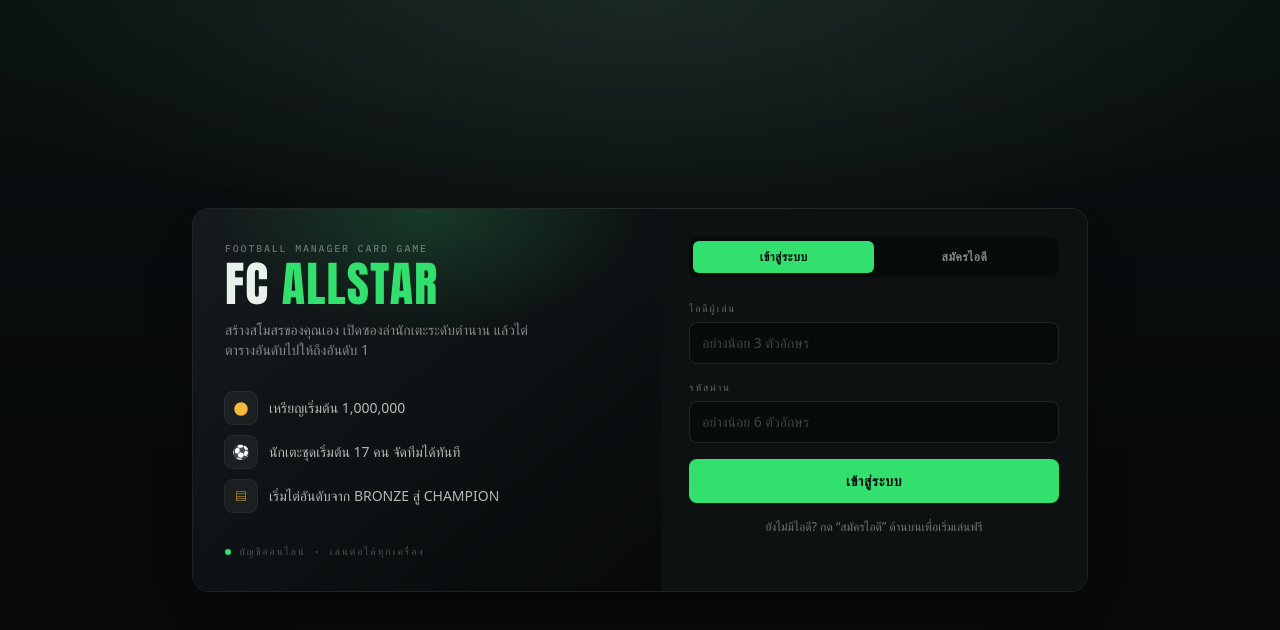
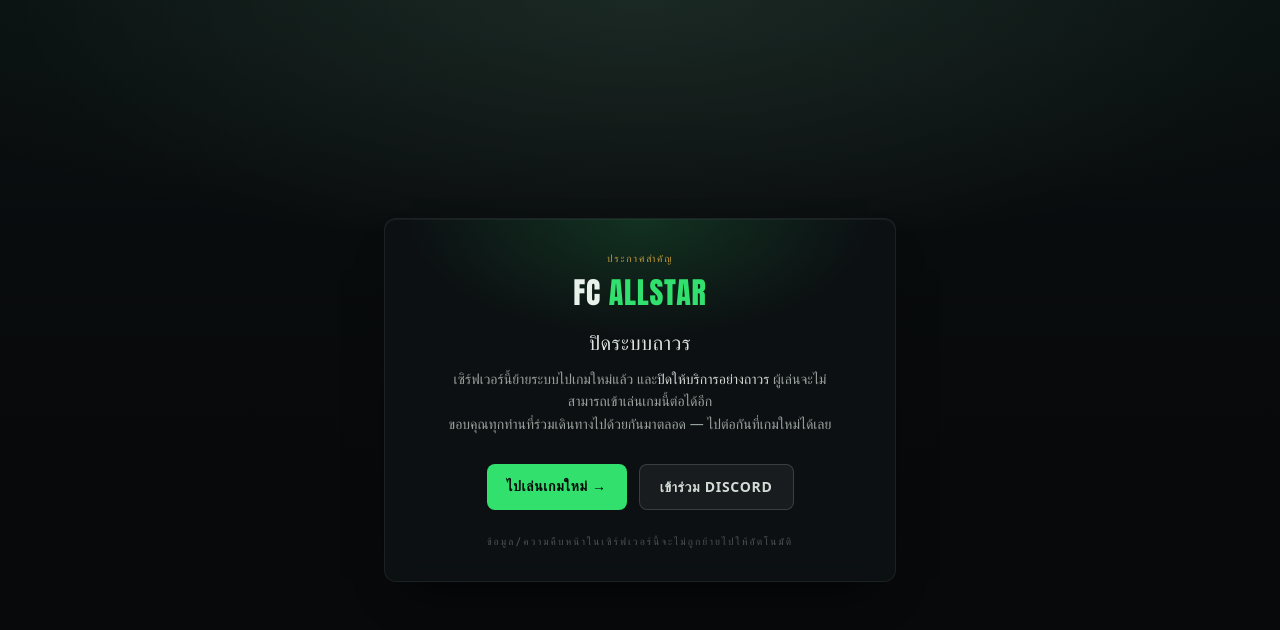
Before and after one commit to JamesChesterz/APEX-ELEVEN, a React (Vite) app: page / in a window 1280 px wide. Shown: the top 630 px of the page. Built offline with nearby package versions, Linux system fonts and the light colour scheme; no server answers; a web font is replaced by a local one.

Commit message:
Add files via upload

```diff
--- a/src/App.tsx
+++ b/src/App.tsx
@@ -12,6 +12,7 @@
  */
 import { BrowserRouter, Navigate, Route, Routes } from 'react-router-dom';
 import { MainLayout } from '@/components/layout/MainLayout';
+import { ShutdownNoticePage } from '@/pages/Shutdown/ShutdownNoticePage';
 import { AuthProvider, useAuth } from '@/hooks/useAuth';
 import { GameConfigProvider } from '@/hooks/useGameConfig';
 import { GiftsProvider } from '@/hooks/useGifts';
@@ -109,10 +110,26 @@
   );
 };
 
-const App = () => (
-  <AuthProvider>
-    <GameRoutes />
-  </AuthProvider>
-);
+/**
+ * ปิดระบบถาวร — ย้ายไปเซิร์ฟเวอร์ใหม่แล้ว
+ *
+ * ทุกเส้นทางเห็นแค่หน้าประกาศ ยกเว้น /admin ที่ยังเข้าสู่ระบบปกติได้
+ * (AdminPage เองก็ปฏิเสธคนที่ไม่ใช่เจ้าของอยู่แล้ว ดู OWNER_USERNAMES)
+ *
+ * เช็คจาก window.location ตรง ๆ ก่อน mount Router/Auth ใด ๆ เพื่อไม่ให้ผู้เล่นทั่วไป
+ * ต้องรอ Firebase ตอบหรือเห็นหน้าล็อกอินเดิมอีกเลย
+ */
+const isAdminRoute = () =>
+  typeof window !== 'undefined' && window.location.pathname.startsWith('/admin');
+
+const App = () => {
+  if (!isAdminRoute()) return <ShutdownNoticePage />;
+
+  return (
+    <AuthProvider>
+      <GameRoutes />
+    </AuthProvider>
+  );
+};
 
 export default App;
--- /dev/null
+++ b/src/pages/Shutdown/ShutdownNoticePage.tsx
@@ -0,0 +1,69 @@
+/**
+ * หน้าประกาศปิดระบบถาวร — ย้ายไปเซิร์ฟเวอร์ใหม่
+ *
+ * แสดงแทนทุกหน้าของเกม (ยกเว้น /admin) ตั้งแต่ระดับ App.tsx เลย
+ * เพื่อไม่ให้ผู้เล่นเข้าเกมเก่าได้อีก โดยไม่ต้องรอเช็ก Firebase/บัญชีก่อน
+ *
+ * แก้ลิงก์เกมใหม่ / Discord ได้ที่ NEW_GAME_URL และ DISCORD_URL ด้านล่าง
+ */
+const NEW_GAME_URL = 'https://fc-all-star.vercel.app/';
+const DISCORD_URL = 'https://discord.gg/pXHXg3psk6';
+
+export const ShutdownNoticePage = () => (
+  <div className="stadium-bg flex min-h-screen items-center justify-center p-4">
+    <div className="w-full max-w-lg">
+      <div className="glass-panel relative overflow-hidden p-8 text-center">
+        <div
+          className="pointer-events-none absolute inset-0"
+          style={{
+            backgroundImage:
+              'radial-gradient(70% 50% at 50% 0%, rgba(49,224,109,0.16), transparent 65%)',
+          }}
+          aria-hidden
+        />
+
+        <div className="relative">
+          <p className="eyebrow justify-center text-gold/80">ประกาศสำคัญ</p>
+
+          <h1 className="mt-2 font-display text-3xl uppercase leading-tight">
+            FC <span className="text-neon">ALLSTAR</span>
+          </h1>
+
+          <p className="mt-4 font-display text-xl uppercase tracking-wide text-chalk/95">
+            ปิดระบบถาวร
+          </p>
+
+          <p className="mx-auto mt-3 max-w-sm text-sm leading-relaxed text-chalk/65">
+            เซิร์ฟเวอร์นี้ย้ายระบบไปเกมใหม่แล้ว และ<span className="text-chalk/90">ปิดให้บริการอย่างถาวร</span>
+            {' '}ผู้เล่นจะไม่สามารถเข้าเล่นเกมนี้ต่อได้อีก
+            <br className="hidden sm:block" />
+            ขอบคุณทุกท่านที่ร่วมเดินทางไปด้วยกันมาตลอด — ไปต่อกันที่เกมใหม่ได้เลย
+          </p>
+
+          <div className="mt-7 flex flex-col gap-3 sm:flex-row sm:justify-center">
+            <a
+              href={NEW_GAME_URL}
+              target="_blank"
+              rel="noreferrer noopener"
+              className="flex-1 rounded-lg bg-neon px-5 py-3 text-sm font-bold uppercase tracking-wider text-ink-900 transition-transform hover:scale-[1.02] active:scale-95 sm:flex-none"
+            >
+              ไปเล่นเกมใหม่ →
+            </a>
+            <a
+              href={DISCORD_URL}
+              target="_blank"
+              rel="noreferrer noopener"
+              className="flex-1 rounded-lg border border-white/15 bg-white/5 px-5 py-3 text-sm font-bold uppercase tracking-wider text-chalk/90 transition-transform hover:scale-[1.02] hover:border-white/25 active:scale-95 sm:flex-none"
+            >
+              เข้าร่วม Discord
+            </a>
+          </div>
+
+          <p className="mt-6 font-mono text-[10px] uppercase tracking-[0.2em] text-chalk/30">
+            ข้อมูล/ความคืบหน้าในเซิร์ฟเวอร์นี้จะไม่ถูกย้ายไปให้อัตโนมัติ
+          </p>
+        </div>
+      </div>
+    </div>
+  </div>
+);
```
